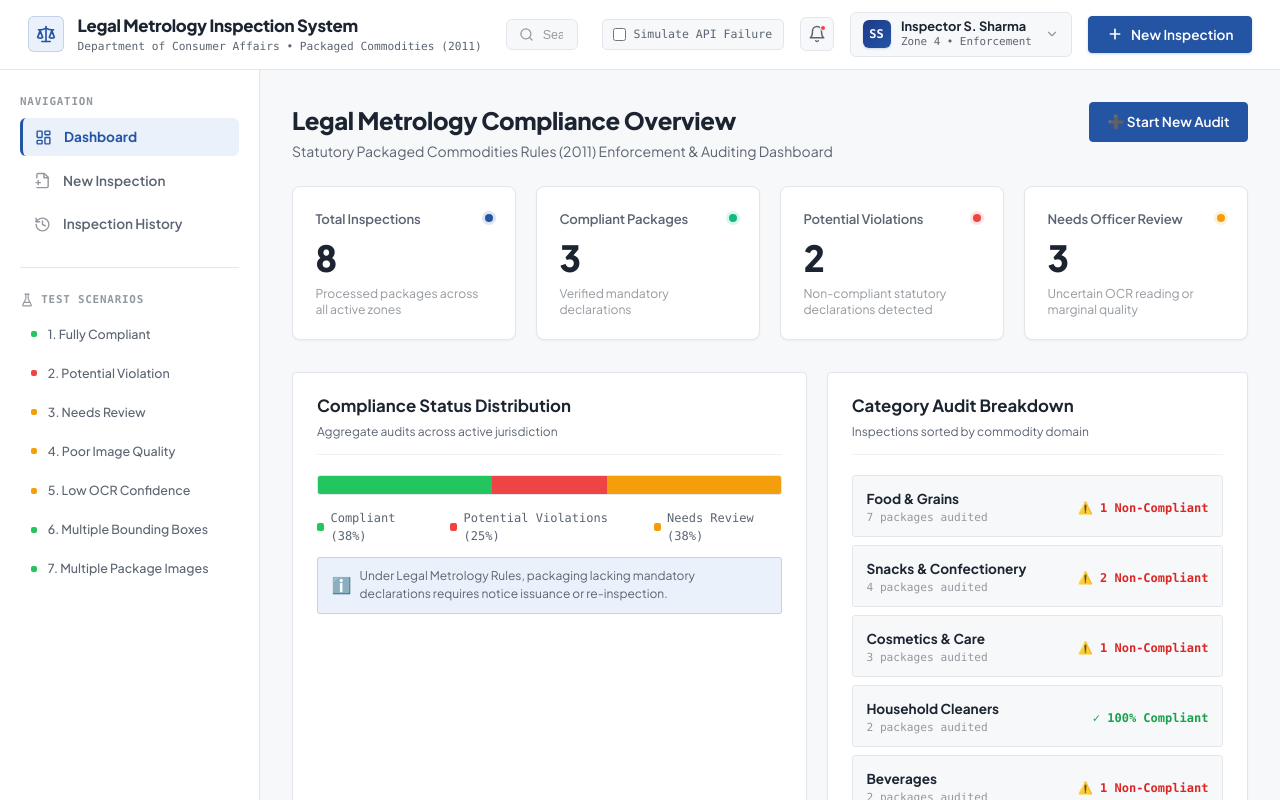
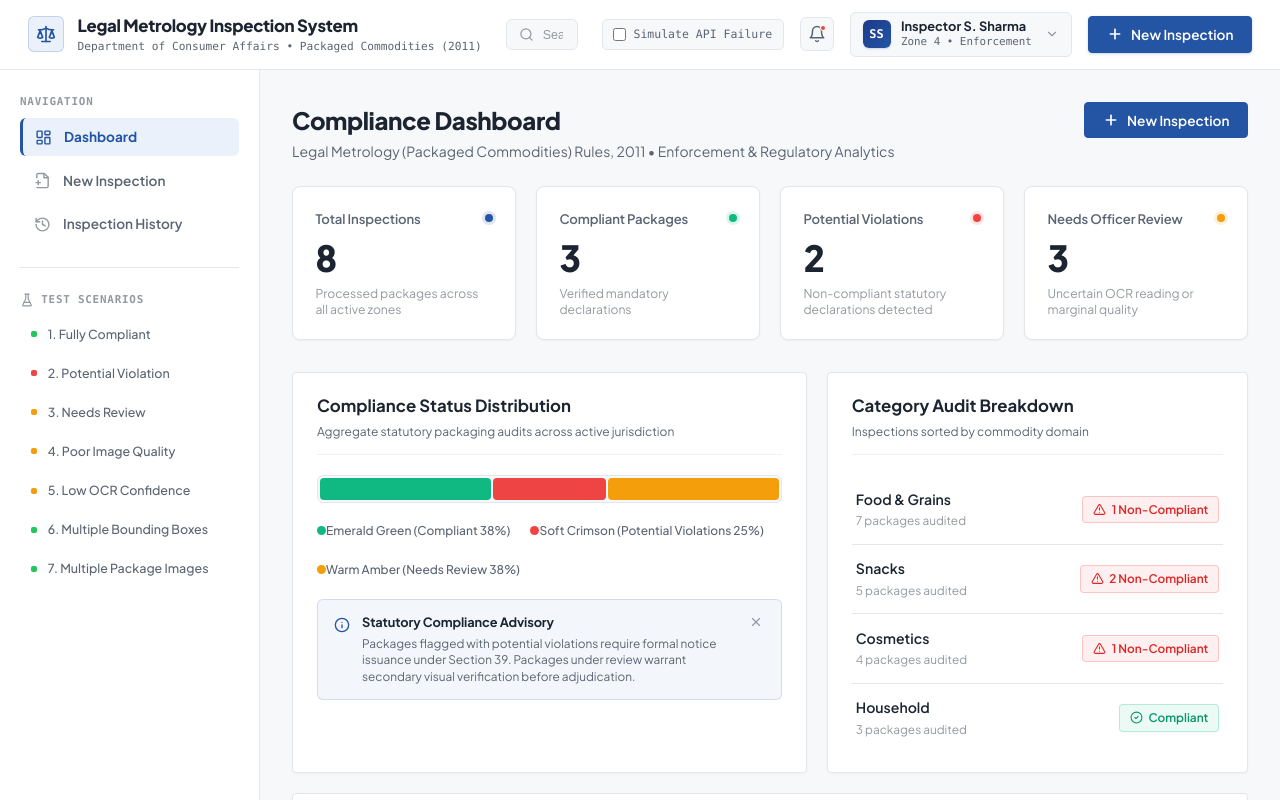
Before and after one commit to sathwikgampa/legal-metrology-compliance, a React (Vite) app in the folder frontend/: page / in a window 1280 px wide. Shown: the top 800 px of the page. Built offline with nearby package versions, Linux system fonts and the light colour scheme.

Commit message:
feat(ui): implement horizontal stacked compliance distribution, low-contrast alert banner, and category audit breakdown rows

```diff
--- a/frontend/src/App.css
+++ b/frontend/src/App.css
@@ -1050,79 +1050,182 @@ body {
 .distribution-bar-wrap {
   display: flex;
   flex-direction: column;
-  gap: 0.85rem;
+  gap: 1.1rem;
   margin-top: 0.5rem;
 }
 
-.distribution-bar {
-  display: flex;
-  height: 20px;
-  border-radius: 3px;
+/* Modern flat horizontal stacked progress bar */
+.distribution-bar-flat {
+  display: flex;
+  height: 28px;
+  border-radius: 6px;
   overflow: hidden;
   background-color: var(--paper);
   border: 1px solid var(--line);
-}
-
-.dist-compliant { background-color: var(--ok); }
-.dist-violation { background-color: var(--bad); }
-.dist-review { background-color: var(--warn); }
-
-.dist-legend {
-  display: flex;
-  gap: 1.5rem;
+  padding: 2px;
+  gap: 2px;
+}
+
+.dist-bar-segment {
+  height: 100%;
+  border-radius: 4px;
+  transition: width 0.3s cubic-bezier(0.4, 0, 0.2, 1);
+}
+
+/* Refined palette: Emerald Green, Soft Crimson, Warm Amber */
+.seg-emerald { background-color: #10B981; }
+.seg-crimson { background-color: #EF4444; }
+.seg-amber { background-color: #F59E0B; }
+
+.dist-legend-flat {
+  display: flex;
+  flex-wrap: wrap;
+  gap: 1.25rem;
+  font-size: 0.78rem;
+  color: var(--ink-soft);
+}
+
+.legend-dot-refined {
+  width: 9px;
+  height: 9px;
+  border-radius: 50%;
+  display: inline-block;
+}
+
+.dot-emerald { background-color: #10B981; }
+.dot-crimson { background-color: #EF4444; }
+.dot-amber { background-color: #F59E0B; }
+
+.legend-label {
+  font-weight: 500;
+  color: var(--ink-soft);
   font-size: 0.75rem;
-  color: var(--ink-soft);
-  font-family: var(--font-mono);
-}
-
-.legend-item {
-  display: flex;
-  align-items: center;
-  gap: 0.4rem;
-}
-
-.legend-dot {
-  width: 8px;
-  height: 8px;
-  border-radius: 2px;
-}
-
-.category-stats-list {
-  display: flex;
-  flex-direction: column;
-  gap: 0.5rem;
-}
-
-.category-stat-row {
+}
+
+/* Elegant, low-contrast information alert banner */
+.low-contrast-alert {
+  display: flex;
+  align-items: flex-start;
+  gap: 0.75rem;
+  padding: 0.85rem 1rem;
+  background-color: #F3F6FB;
+  border: 1px solid rgba(36, 85, 164, 0.16);
+  border-radius: 6px;
+  margin-top: 1.25rem;
+}
+
+.low-contrast-icon {
+  color: var(--accent);
+  margin-top: 2px;
+  flex-shrink: 0;
+}
+
+.low-contrast-content {
+  flex: 1;
+}
+
+.low-contrast-title {
+  display: block;
+  font-size: 0.8rem;
+  font-weight: 700;
+  color: var(--ink);
+  letter-spacing: -0.1px;
+}
+
+.low-contrast-text {
+  font-size: 0.74rem;
+  color: var(--ink-soft);
+  margin-top: 0.2rem;
+  line-height: 1.4;
+}
+
+.low-contrast-dismiss {
+  background: transparent;
+  border: none;
+  color: var(--ink-faint);
+  cursor: pointer;
+  padding: 2px;
+  border-radius: 3px;
+  transition: color 0.15s ease;
+}
+
+.low-contrast-dismiss:hover {
+  color: var(--ink);
+}
+
+/* Category Audit Breakdown Card */
+.category-audit-list {
+  display: flex;
+  flex-direction: column;
+}
+
+.category-audit-row {
   display: flex;
   justify-content: space-between;
   align-items: center;
-  padding: 0.6rem 0.85rem;
-  background-color: var(--paper);
-  border: 1px solid var(--line);
-  border-radius: 3px;
-}
-
-.cat-name { font-size: 0.85rem; }
-.cat-sub {
-  display: block;
-  font-size: 0.7rem;
+  padding: 0.85rem 0.25rem;
+  border-bottom: 1px solid var(--line);
+  transition: background-color 0.15s ease;
+}
+
+.category-audit-row:last-child {
+  border-bottom: none;
+}
+
+.cat-row-info {
+  display: flex;
+  flex-direction: column;
+  gap: 0.15rem;
+}
+
+.cat-row-name {
+  font-size: 0.88rem;
+  font-weight: 600;
+  color: var(--ink);
+}
+
+.cat-row-count {
+  font-size: 0.74rem;
   color: var(--ink-faint);
-  font-family: var(--font-mono);
-}
-
-.badge-violation-sm {
-  color: var(--bad-border);
-  font-size: 0.75rem;
-  font-weight: 700;
-  font-family: var(--font-mono);
-}
-
-.badge-compliant-sm {
-  color: var(--ok-border);
-  font-size: 0.75rem;
-  font-weight: 700;
-  font-family: var(--font-mono);
+}
+
+.cat-row-badge {
+  display: flex;
+  align-items: center;
+}
+
+.badge-audit-warning {
+  display: inline-flex;
+  align-items: center;
+  gap: 0.35rem;
+  padding: 0.25rem 0.6rem;
+  background-color: rgba(239, 68, 68, 0.08);
+  border: 1px solid rgba(239, 68, 68, 0.25);
+  border-radius: 4px;
+  font-size: 0.74rem;
+  font-weight: 600;
+  color: #DC2626;
+}
+
+.badge-icon-warning {
+  color: #DC2626;
+}
+
+.badge-audit-compliant {
+  display: inline-flex;
+  align-items: center;
+  gap: 0.35rem;
+  padding: 0.25rem 0.6rem;
+  background-color: rgba(16, 185, 129, 0.08);
+  border: 1px solid rgba(16, 185, 129, 0.25);
+  border-radius: 4px;
+  font-size: 0.74rem;
+  font-weight: 600;
+  color: #059669;
+}
+
+.badge-icon-compliant {
+  color: #059669;
 }
 
 /* Form Styles */
--- a/frontend/src/mock/inspectionData.js
+++ b/frontend/src/mock/inspectionData.js
@@ -922,9 +922,8 @@ export const MOCK_DASHBOARD_STATS = {
   pending_officer_review: 4,
   category_breakdown: [
     { category: "Food & Grains", count: 7, violations: 1 },
-    { category: "Snacks & Confectionery", count: 4, violations: 2 },
-    { category: "Cosmetics & Care", count: 3, violations: 1 },
-    { category: "Household Cleaners", count: 2, violations: 0 },
-    { category: "Beverages", count: 2, violations: 1 }
+    { category: "Snacks", count: 5, violations: 2 },
+    { category: "Cosmetics", count: 4, violations: 1 },
+    { category: "Household", count: 3, violations: 0 }
   ]
 };
--- a/frontend/src/pages/DashboardPage.jsx
+++ b/frontend/src/pages/DashboardPage.jsx
@@ -1,5 +1,14 @@
 import React, { useEffect, useState } from 'react';
-import { Link } from 'react-router-dom';
+import { Link, useNavigate } from 'react-router-dom';
+import {
+  Plus,
+  Info,
+  CheckCircle2,
+  AlertTriangle,
+  ArrowRight,
+  ShieldCheck,
+  X
+} from 'lucide-react';
 import DashboardCards from '../components/DashboardCards';
 import InspectionTable from '../components/InspectionTable';
 import LoadingState from '../components/LoadingState';
@@ -7,10 +16,12 @@ import ErrorState from '../components/ErrorState';
 import { getDashboardStats, getInspectionHistory } from '../services/api';
 
 export default function DashboardPage() {
+  const navigate = useNavigate();
   const [stats, setStats] = useState(null);
   const [recentInspections, setRecentInspections] = useState([]);
   const [loading, setLoading] = useState(true);
   const [error, setError] = useState(null);
+  const [alertDismissed, setAlertDismissed] = useState(false);
 
   const loadData = async () => {
     try {
@@ -34,7 +45,12 @@ export default function DashboardPage() {
   }, []);
 
   if (loading) {
-    return <LoadingState message="Loading Enforcement Dashboard..." subtext="Retrieving inspection metrics from Legal Metrology service..." />;
+    return (
+      <LoadingState
+        message="Loading Enforcement Dashboard..."
+        subtext="Retrieving inspection metrics from Legal Metrology service..."
+      />
+    );
   }
 
   if (error) {
@@ -49,113 +65,151 @@ export default function DashboardPage() {
 
   return (
     <div className="page-container dashboard-page">
-      {/* Page Header */}
+      {/* Page Header with ample breathing room */}
       <div className="page-header-row">
         <div>
-          <h1 className="page-title">Legal Metrology Compliance Overview</h1>
+          <h1 className="page-title">Compliance Dashboard</h1>
           <p className="page-subtitle">
-            Statutory Packaged Commodities Rules (2011) Enforcement & Auditing Dashboard
+            Legal Metrology (Packaged Commodities) Rules, 2011 • Enforcement & Regulatory Analytics
           </p>
         </div>
 
         <div className="header-actions">
-          <Link to="/inspections/new" className="btn btn-primary">
-            ➕ Start New Audit
-          </Link>
+          <button
+            className="btn btn-primary"
+            onClick={() => navigate('/inspections/new')}
+          >
+            <Plus size={16} strokeWidth={2.5} />
+            <span>New Inspection</span>
+          </button>
         </div>
       </div>
 
-      {/* Metric Cards */}
+      {/* KPI Summary Cards */}
       <DashboardCards stats={stats} />
 
-      {/* Compliance Distribution Bar & Category Breakdown */}
+      {/* Analytics Grid: Compliance Status Distribution & Category Audit Breakdown */}
       <div className="dashboard-grid-2col">
-        {/* Compliance Distribution Card */}
+        {/* Compliance Status Distribution Card */}
         <div className="content-card">
           <div className="card-header">
             <h3 className="card-title">Compliance Status Distribution</h3>
-            <span className="card-subtitle">Aggregate audits across active jurisdiction</span>
+            <span className="card-subtitle">
+              Aggregate statutory packaging audits across active jurisdiction
+            </span>
           </div>
 
           <div className="distribution-bar-wrap">
-            <div className="distribution-bar">
+            {/* Modern flat horizontal stacked progress bar */}
+            <div className="distribution-bar-flat" role="progressbar" aria-label="Compliance Distribution">
               <div
-                className="dist-segment dist-compliant"
+                className="dist-bar-segment seg-emerald"
                 style={{ width: `${compliantPct}%` }}
                 title={`Compliant: ${compliantPct}%`}
               />
               <div
-                className="dist-segment dist-violation"
+                className="dist-bar-segment seg-crimson"
                 style={{ width: `${violationPct}%` }}
                 title={`Potential Violations: ${violationPct}%`}
               />
               <div
-                className="dist-segment dist-review"
+                className="dist-bar-segment seg-amber"
                 style={{ width: `${reviewPct}%` }}
                 title={`Needs Review: ${reviewPct}%`}
               />
             </div>
 
-            <div className="dist-legend">
+            {/* Refined Color Legend */}
+            <div className="dist-legend-flat">
               <div className="legend-item">
-                <span className="legend-dot dot-compliant" />
-                <span>Compliant ({compliantPct}%)</span>
+                <span className="legend-dot-refined dot-emerald" />
+                <span className="legend-label">Emerald Green (Compliant {compliantPct}%)</span>
               </div>
               <div className="legend-item">
-                <span className="legend-dot dot-violation" />
-                <span>Potential Violations ({violationPct}%)</span>
+                <span className="legend-dot-refined dot-crimson" />
+                <span className="legend-label">Soft Crimson (Potential Violations {violationPct}%)</span>
               </div>
               <div className="legend-item">
-                <span className="legend-dot dot-review" />
-                <span>Needs Review ({reviewPct}%)</span>
+                <span className="legend-dot-refined dot-amber" />
+                <span className="legend-label">Warm Amber (Needs Review {reviewPct}%)</span>
               </div>
             </div>
           </div>
 
-          <div className="notice-banner mt-3">
-            <span className="notice-icon">ℹ️</span>
-            <span className="notice-text">
-              Under Legal Metrology Rules, packaging lacking mandatory declarations requires notice issuance or re-inspection.
-            </span>
-          </div>
+          {/* Elegant Low-Contrast Information Alert Banner */}
+          {!alertDismissed && (
+            <div className="low-contrast-alert mt-4">
+              <div className="low-contrast-icon">
+                <Info size={16} />
+              </div>
+              <div className="low-contrast-content">
+                <span className="low-contrast-title">Statutory Compliance Advisory</span>
+                <p className="low-contrast-text">
+                  Packages flagged with potential violations require formal notice issuance under Section 39. Packages under review warrant secondary visual verification before adjudication.
+                </p>
+              </div>
+              <button
+                className="low-contrast-dismiss"
+                onClick={() => setAlertDismissed(true)}
+                aria-label="Dismiss alert"
+              >
+                <X size={14} />
+              </button>
+            </div>
+          )}
         </div>
 
-        {/* Category Breakdown Card */}
+        {/* Category Audit Breakdown Card */}
         <div className="content-card">
           <div className="card-header">
             <h3 className="card-title">Category Audit Breakdown</h3>
-            <span className="card-subtitle">Inspections sorted by commodity domain</span>
+            <span className="card-subtitle">
+              Inspections sorted by commodity domain
+            </span>
           </div>
 
-          <div className="category-stats-list">
-            {(stats?.category_breakdown || []).map((cat, idx) => (
-              <div key={idx} className="category-stat-row">
-                <div className="cat-info">
-                  <span className="cat-name font-bold">{cat.category}</span>
-                  <span className="cat-sub">{cat.count} packages audited</span>
+          <div className="category-audit-list">
+            {(stats?.category_breakdown || []).map((cat, idx) => {
+              const isNonCompliant = cat.violations > 0;
+              return (
+                <div key={idx} className="category-audit-row">
+                  <div className="cat-row-info">
+                    <span className="cat-row-name">{cat.category}</span>
+                    <span className="cat-row-count">{cat.count} packages audited</span>
+                  </div>
+
+                  <div className="cat-row-badge">
+                    {isNonCompliant ? (
+                      <span className="badge-audit-warning">
+                        <AlertTriangle size={13} className="badge-icon-warning" />
+                        <span>{cat.violations} Non-Compliant</span>
+                      </span>
+                    ) : (
+                      <span className="badge-audit-compliant">
+                        <CheckCircle2 size={13} className="badge-icon-compliant" />
+                        <span>Compliant</span>
+                      </span>
+                    )}
+                  </div>
                 </div>
-                <div className="cat-badge-wrap">
-                  {cat.violations > 0 ? (
-                    <span className="badge-violation-sm">⚠️ {cat.violations} Non-Compliant</span>
-                  ) : (
-                    <span className="badge-compliant-sm">✓ 100% Compliant</span>
-                  )}
-                </div>
-              </div>
-            ))}
+              );
+            })}
           </div>
         </div>
       </div>
 
-      {/* Recent Inspections Table */}
+      {/* Recent Inspections Ledger Table */}
       <div className="content-card mt-4">
         <div className="card-header-flex">
           <div>
             <h3 className="card-title">Recent Inspection Audits</h3>
-            <span className="card-subtitle">Last 5 packaging verifications conducted</span>
+            <span className="card-subtitle">
+              Latest packaging verifications conducted in Zone 4
+            </span>
           </div>
           <Link to="/history" className="link-view-all">
-            View All Inspections History →
+            <span>View All Inspections History</span>
+            <ArrowRight size={14} />
           </Link>
         </div>
 
```
